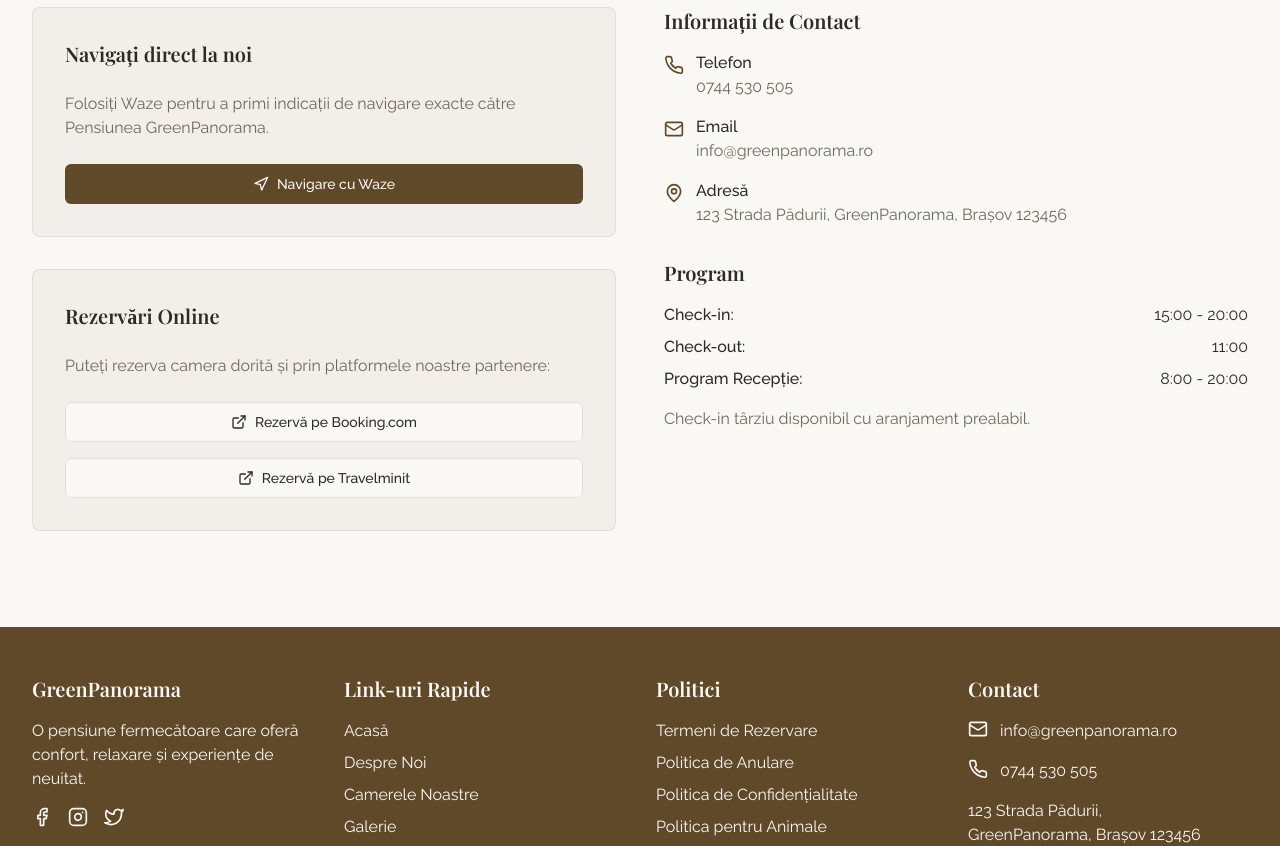
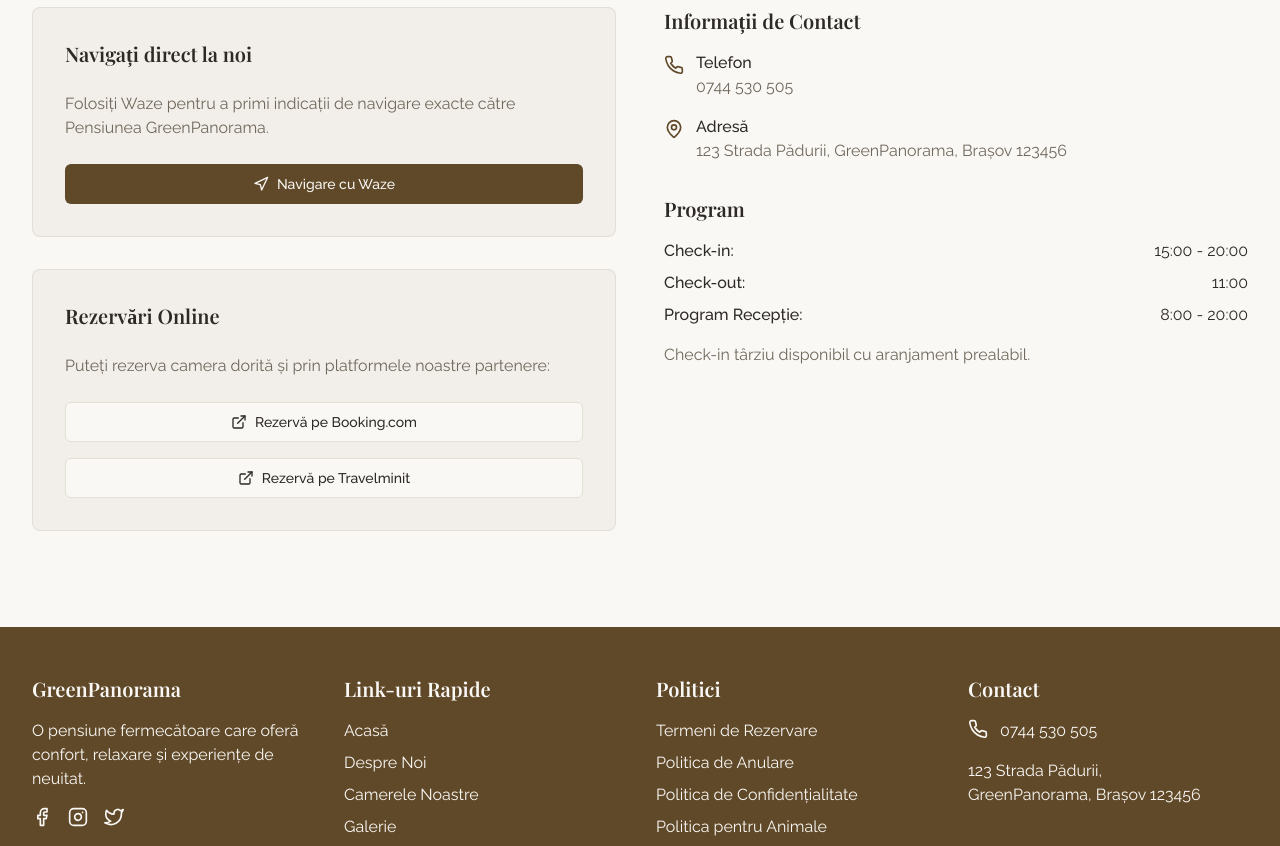
Before and after one commit to andreistomff/sleepy-hollow-website, a React (Vite) app: page / in a window 1280 px wide. Shown: the part 6560-7406 px from the top of the page. Built offline with nearby package versions, Linux system fonts and the light colour scheme.

Commit message:
Remove contact email
Removes the contact email from the header and contact section in the Header and Contact components.

```diff
--- a/src/components/Contact.tsx
+++ b/src/components/Contact.tsx
@@ -1,5 +1,5 @@
 
-import { Phone, Mail, MapPin, Navigation, ExternalLink } from "lucide-react";
+import { Phone, MapPin, Navigation, ExternalLink } from "lucide-react";
 import { Button } from "@/components/ui/button";
 
 const Contact = () => {
@@ -68,13 +68,6 @@ const Contact = () => {
                   </div>
                 </div>
                 <div className="flex items-start">
-                  <Mail className="w-5 h-5 text-primary mt-1 mr-3" />
-                  <div>
-                    <p className="font-medium">Email</p>
-                    <p className="text-muted-foreground">info@greenpanorama.ro</p>
-                  </div>
-                </div>
-                <div className="flex items-start">
                   <MapPin className="w-5 h-5 text-primary mt-1 mr-3" />
                   <div>
                     <p className="font-medium">Adresă</p>
--- a/src/components/Footer.tsx
+++ b/src/components/Footer.tsx
@@ -1,5 +1,5 @@
 
-import { Mail, Phone } from "lucide-react";
+import { Phone } from "lucide-react";
 
 const Footer = () => {
   const currentYear = new Date().getFullYear();
@@ -53,10 +53,6 @@ const Footer = () => {
             <h3 className="text-xl font-semibold mb-4 font-serif">Contact</h3>
             <div className="space-y-4">
               <div className="flex items-start">
-                <Mail className="w-5 h-5 mr-3 flex-shrink-0" />
-                <span>info@greenpanorama.ro</span>
-              </div>
-              <div className="flex items-start">
                 <Phone className="w-5 h-5 mr-3 flex-shrink-0" />
                 <span>0744 530 505</span>
               </div>
--- a/src/components/Header.tsx
+++ b/src/components/Header.tsx
@@ -1,6 +1,6 @@
 
 import { useState, useEffect } from "react";
-import { Menu, Phone, Mail } from "lucide-react";
+import { Menu, Phone } from "lucide-react";
 import { Button } from "@/components/ui/button";
 import { cn } from "@/lib/utils";
 
@@ -108,10 +108,6 @@ const Header = () => {
               <Phone className="w-4 h-4" />
               <a href="tel:0744530505" className="text-base text-foreground">0744 530 505</a>
             </div>
-            <div className="flex items-center space-x-2 py-2">
-              <Mail className="w-4 h-4" />
-              <a href="mailto:info@greenpanorama.ro" className="text-base text-foreground">info@greenpanorama.ro</a>
-            </div>
             <Button className="btn-primary w-full" onClick={scrollToContact}>Rezervă Acum</Button>
           </div>
         </nav>
```
